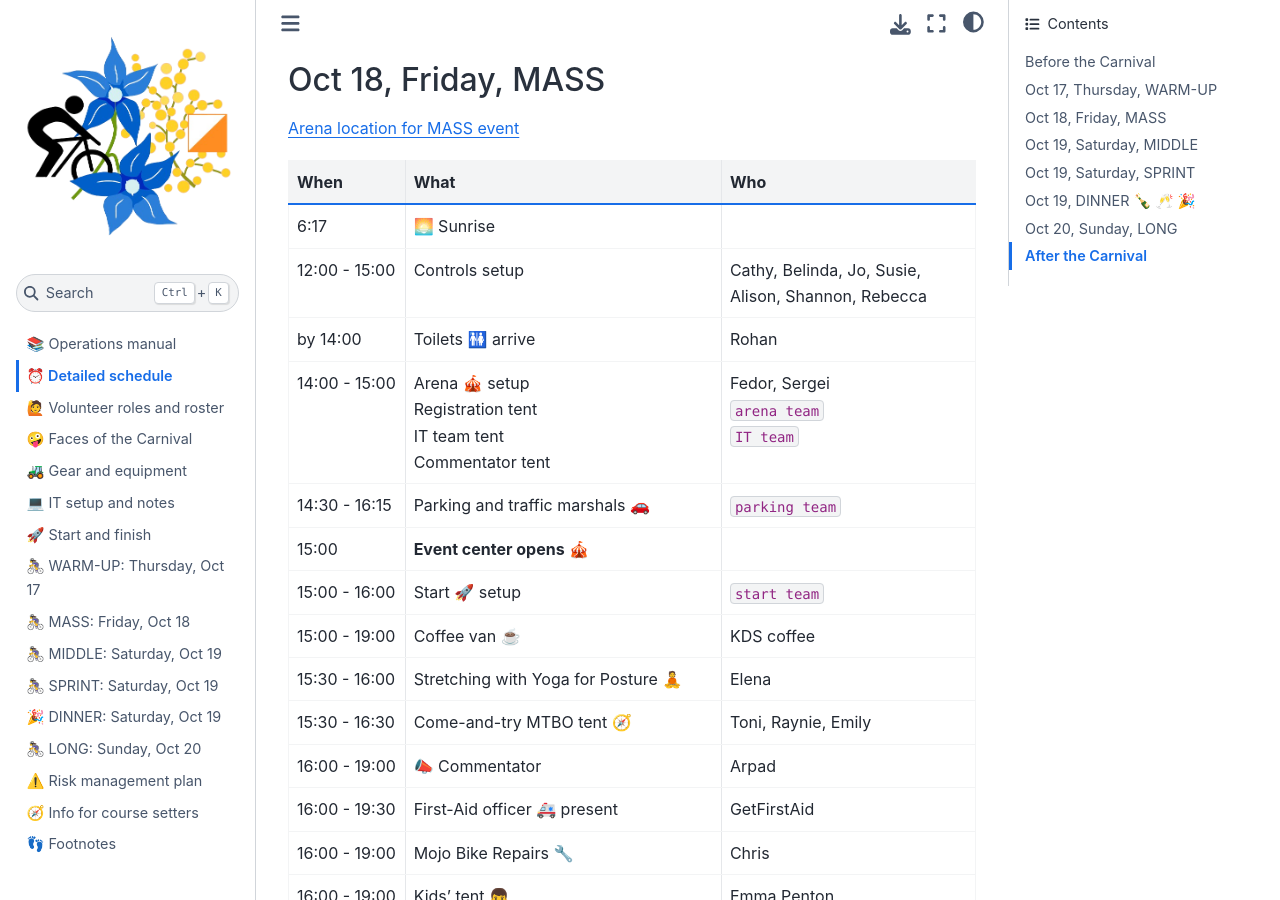
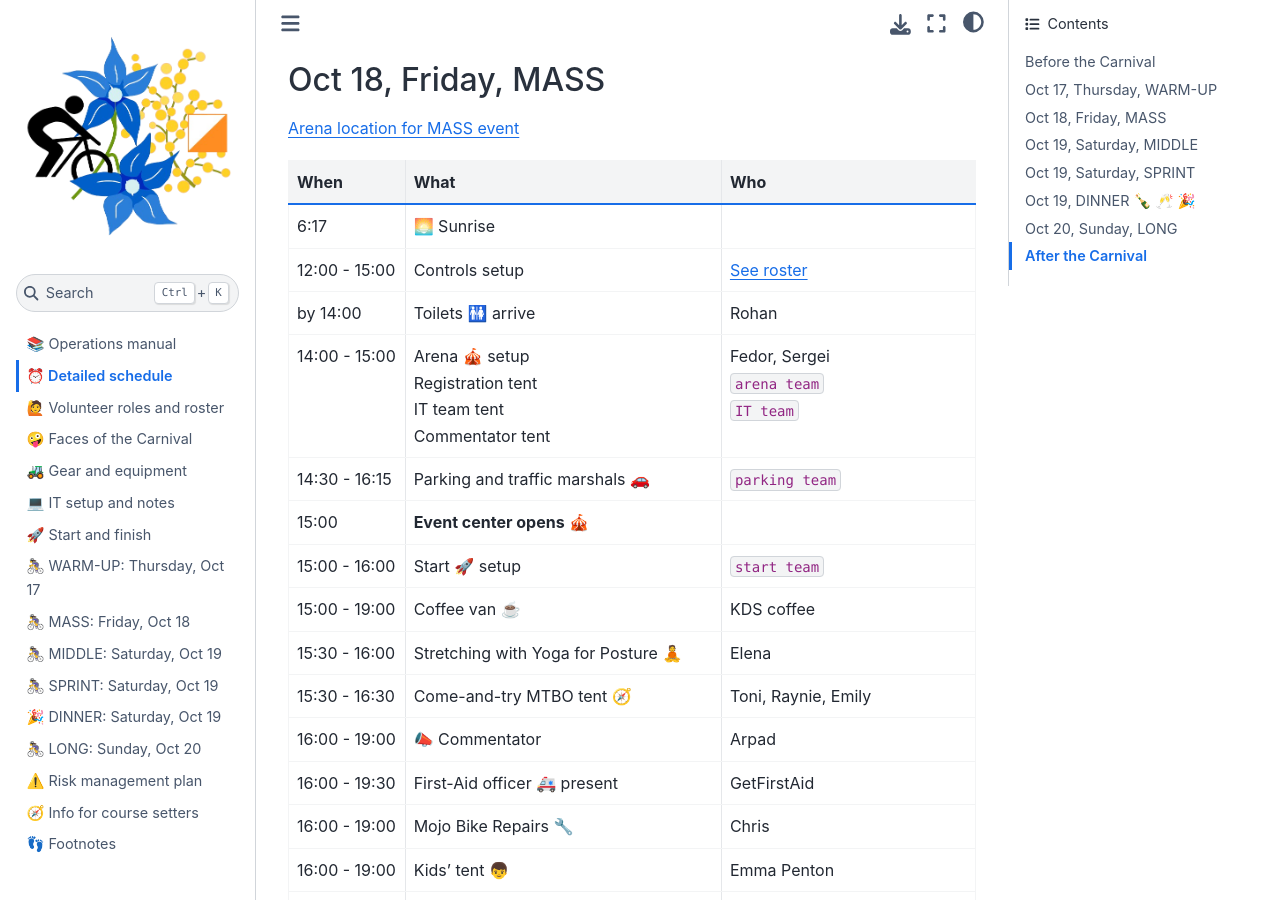
Before and after one commit to fediskhakov/mtbo2024champ, a Jupyter Book: the page built from 01.schedule.md, in a window 1280 px wide and 900 px high, scrolled down 3038 px. Built offline with Jupyter Book 1.0.4 settings and Sphinx 7.4.7 and the Sphinx Book theme 1.1.4, drawn with Linux system fonts in a browser that asks for light colours; some of the changed text lies outside the part shown.

Commit message:
Volunteers update

```diff
--- a/01.schedule.md
+++ b/01.schedule.md
@@ -40,7 +40,7 @@
 | When | What | Who |
 |--|--|--|
 | 6:18 | 🌅 Sunrise | |
-| 7:00 - 9:00 | Controls setup | Marina, Ariadna |
+| 7:00 - 9:00 | Controls setup | [See roster](people:controls) |
 | by 14:00 | Toilets 🚻 arrive | CBR Hire |
 | 14:00 - 15:00 | Arena 🎪 setup <br/> Registration tent <br/> IT team tent <br/> Commentator tent | Fedor, Sergei <br/> `arena team` <br/> `IT team` |
 | 14:30 - 17:00 | Parking marshals 🚗 | `parking team` |
@@ -71,7 +71,7 @@
 | When | What | Who |
 |--|--|--|
 | 6:17 | 🌅 Sunrise | |
-| 12:00 - 15:00 | Controls setup | Cathy, Belinda, Jo, Susie,<br/>Alison, Shannon, Rebecca |
+| 12:00 - 15:00 | Controls setup | [See roster](people:controls) |
 | by 14:00 | Toilets 🚻 arrive | Rohan |
 | 14:00 - 15:00 | Arena 🎪 setup <br/> Registration tent <br/> IT team tent <br/> Commentator tent | Fedor, Sergei <br/> `arena team` <br/> `IT team` |
 | 14:30 - 16:15 | Parking and traffic marshals 🚗 | `parking team` |
@@ -103,7 +103,7 @@
 
 | When | What | Who |
 |--|--|--|
-| 6:00 - 8:00 | Controls setup | Michael, Emily, Tom, Emily, Matt |
+| 6:00 - 8:00 | Controls setup | [See roster](people:controls) |
 | 6:16 | 🌅 Sunrise | |
 | 6:30 - 7:30 | Arena 🎪 setup <br/> Registration tent <br/> IT team tent <br/> Commentator tent | Fedor, Sergei <br/> `arena team` <br/> `IT team` |
 | 6:30 - 8:30 | Starts A and B setup | `start team` |
@@ -134,7 +134,7 @@
 
 | When | What | Who |
 |--|--|--|
-| 10:00 - 13:00 | Controls setup | Eoin, Cath |
+| 10:00 - 13:00 | Controls setup | [See roster](people:controls) |
 | 10:30 - 14:00 | Start 🚀 setup | `start team` |
 | 12:30 - 14:00 | Parking marshals 🚗 | `parking team` |
 | 12:20 - 13:00 | Arena 🎪 setup <br/> Registration tent <br/> IT team tent <br/> Commentator tent | Fedor, Sergei <br/> `arena team` <br/> `IT team` |
@@ -179,7 +179,7 @@ at **Harmonie German Club**
 
 | When | What | Who |
 |--|--|--|
-| 5:30 - 7:15 | Controls setup | Marina, Fedor |
+| 5:30 - 7:15 | Controls setup | [See roster](people:controls) |
 | 6:14 | 🌅 Sunrise | |
 | 7:00 - 8:00 | Arena 🎪 setup <br/> Registration tent <br/> IT team tent <br/> Commentator tent | Fedor, Sergei <br/> `arena team` <br/> `IT team` |
 | by 7:30 | Toilets 🚻 arrive | Rohan |
```
